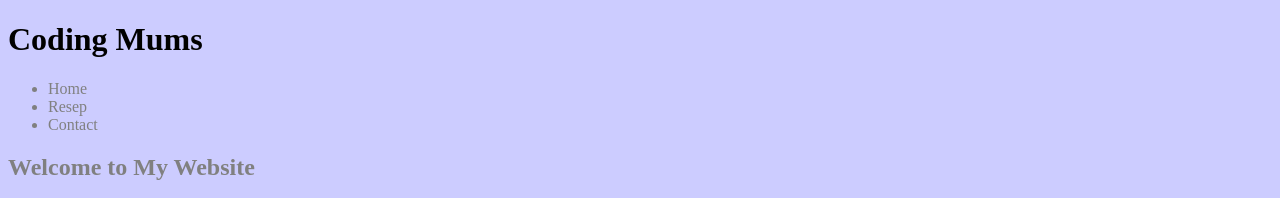
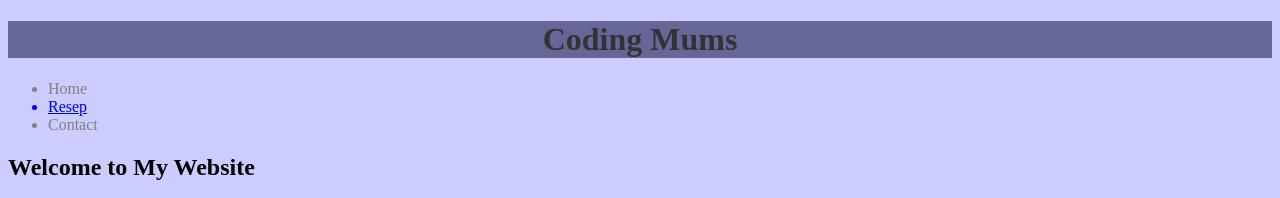
Before and after one commit to mentarimayang/coding_mums, a plain HTML site: page index.html in a window 1280 px wide. Shown: the top 198 px of the page. Drawn offline with Linux system fonts and the light colour scheme.

Commit message:
day  3
kasi link

```diff
--- a/index.html
+++ b/index.html
@@ -11,11 +11,11 @@
 <div>
 <h1> Coding Mums </h1>
 </div>
-<div id="article">
-	<div>
+<div>
+	<div id="article">
 	<ul>
 		<li> Home </li>
-		<li> Resep </li>
+		<a href="resep.html"><li> Resep </li></a>
 		<li> Contact </li>
 	</ul>
 	</div>
--- a/style.css
+++ b/style.css
@@ -4,3 +4,8 @@ body {
 #article {
 	color:gray;
 }
+h1 {color:#333333;text-align:center;
+}
+h1 {
+	background-color:#666699;
+}
```
